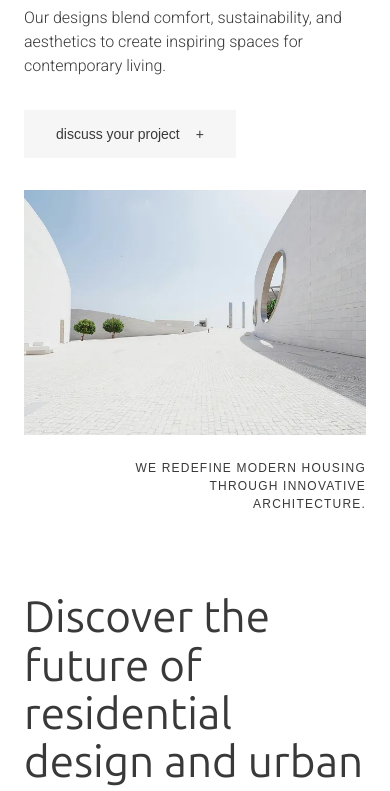
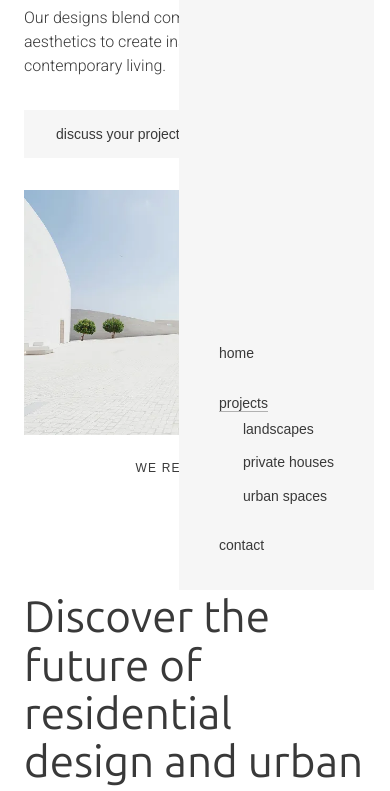
Before and after one commit to valeriapavlova/Archi, a plain HTML site: page index.html in a window 390 px wide. Shown: the part 270-1061 px from the top of the page. Drawn offline with nearby package versions, Linux system fonts and the light colour scheme; a web font is replaced by a local one.

Commit message:
Add responsive menu block

```diff
--- a/css/styles.css
+++ b/css/styles.css
@@ -315,18 +315,40 @@ main {
     cursor: pointer;
     }
 
-
-    & .nav--responsive {
+    & .menu-responsive {
         display: none;
         position: absolute;
         right: 1rem;
         top: 1rem;
+        bottom: 1rem;
         padding: 2rem;
         background-color: #F6F6F6;
-
+        z-index: 20;
+        height: 100vh;
+        width: calc(100vw - 50%);
         &.open {
             display: flex;
+            flex-direction: column;
+            justify-content: space-between;
+            align-items: center;
+        }
+        & .nav--responsive {
+            & .nav__list {
+                display: flex;
+                flex-direction: column;
+                gap: var(--s-sm);
 
+                & .link--project {
+                    border-bottom: 1px solid var(--c-hover);
+                }
+
+                & .dropdown__menu {
+                    display: flex;
+                    flex-direction: column;
+                    gap: var(--s-xxs);
+                    padding-left: var(--s-sm);
+                }
+            }
         }
     }
 
--- a/index.html
+++ b/index.html
@@ -43,13 +43,15 @@
             </ul>
         </nav>
 
-        <nav class="nav--responsive open">
+        <div class="menu-responsive open">
+            <a href="index.html" class="logo--sm logo--mobile">ARCHI.</a>
+            <nav class="nav--responsive flex-column">
                 <!-- Responsive navigation list -->
                 <ul class="nav__list">
                     <li class="nav__item"><a class="link" href="index.html">home</a></li>
                     <li class="nav__item dropdown">
-                    <a class="link" href="#projects">projects</a>
-                    <ul class="dropdown__menu">
+                        <a class="link link--project" href="#projects">projects</a>
+                        <ul class="dropdown__menu flex-column">
                             <li class="dropdown__item"><a class="link dropdown__link" href="landscape.html">landscapes</a>
                             </li>
                             <li class="dropdown__item"><a class="link dropdown__link" href="houses.html">private houses</a>
@@ -61,6 +63,15 @@
                     <li class="nav__item"><a class="link" href="contact.html">contact</a></li>
                 </ul>
             </nav>
+            <div class="social-media">
+                <a class="link" href="#">FB</a>
+                <span>|</span>
+                <a class="link" href="#">TW</a>
+                <span>|</span>
+                <a class="link" href="#">IN</a>
+            </div>
+        </div>
+
 
         <!-- social media -->
         <div class="social-media">
```
Lines whose indentation alone changed are shown as unchanged.
